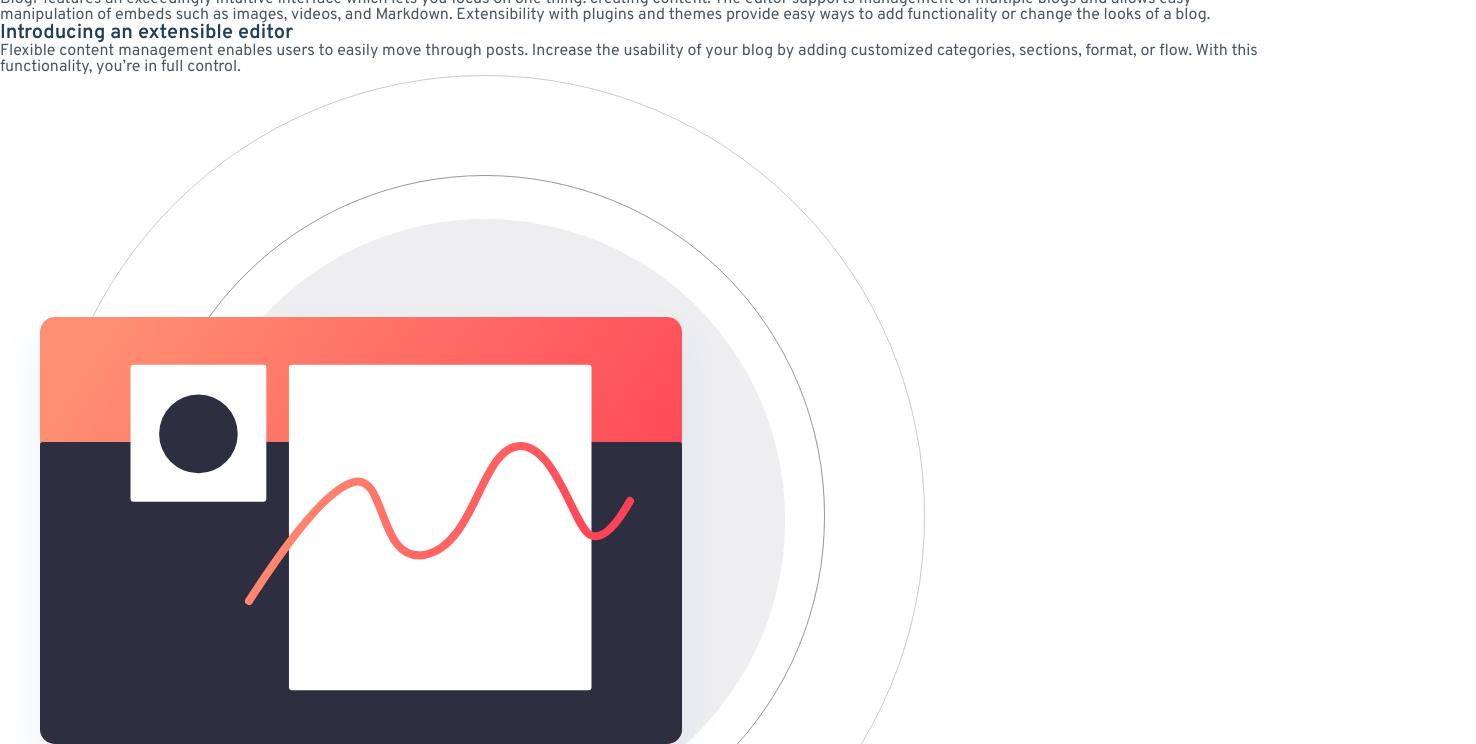
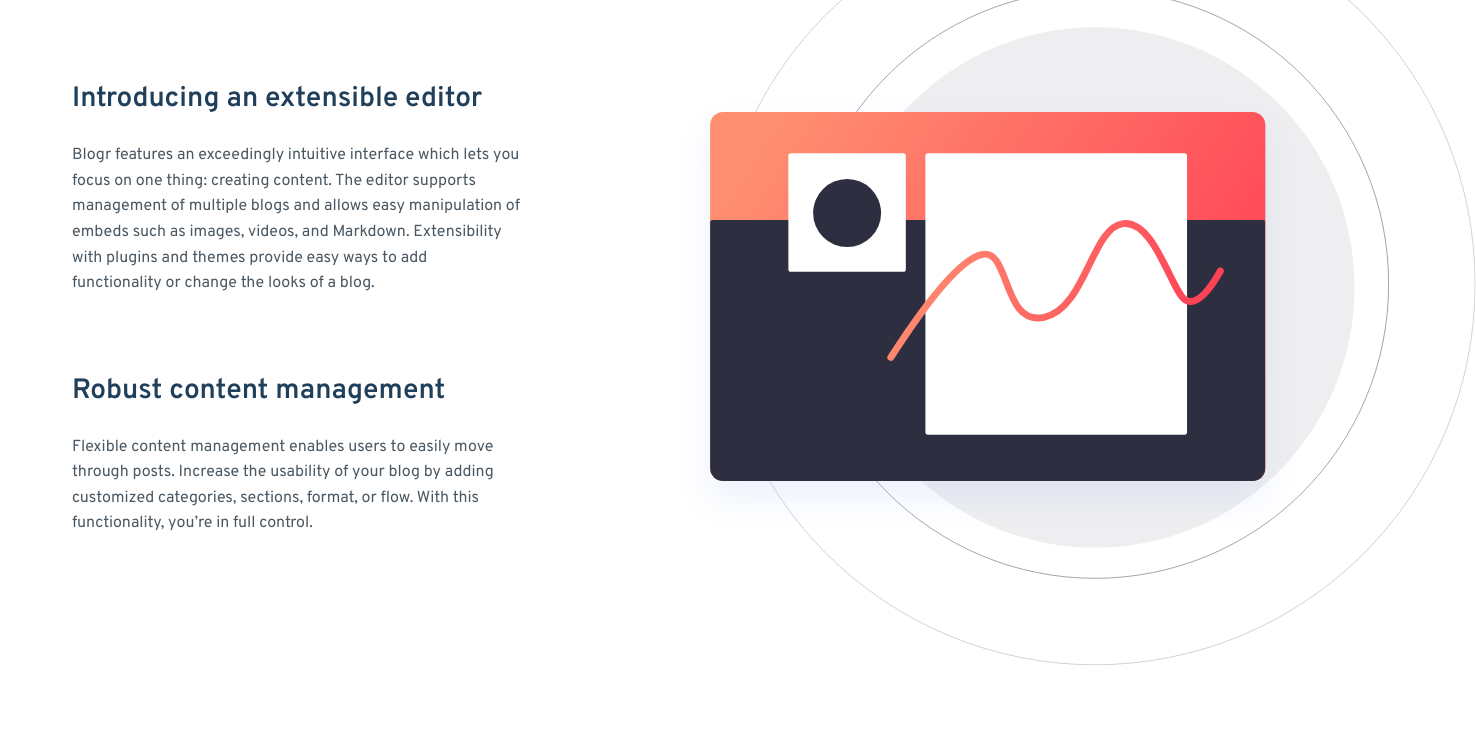
Before and after one commit to KNXCSdev/blogr-landing-page-main, a plain HTML site: page index.html in a window 1280 px wide. Shown: the part 555-1299 px from the top of the page, 1476 px wide, since content can reach past the window. Drawn offline with Linux system fonts and the light colour scheme.

Commit message:
Section future Styling

```diff
--- a/index.html
+++ b/index.html
@@ -50,6 +50,7 @@
     </header>
 
     <section class="future">
+      <div class="container">
         <h2 class="secondary-heading">Designed for the future</h2>
         <div class="future__all">
           <div class="future__desc">
@@ -57,19 +58,25 @@
             <p class="description">
               Blogr features an exceedingly intuitive interface which lets you focus on one thing:
               creating content. The editor supports management of multiple blogs and allows easy
-            manipulation of embeds such as images, videos, and Markdown. Extensibility with plugins
-            and themes provide easy ways to add functionality or change the looks of a blog.
+              manipulation of embeds such as images, videos, and Markdown. Extensibility with
+              plugins and themes provide easy ways to add functionality or change the looks of a
+              blog.
             </p>
 
-          <h3 class="tertiary-heading">Introducing an extensible editor</h3>
+            <h3 class="tertiary-heading">Robust content management</h3>
             <p class="description">
               Flexible content management enables users to easily move through posts. Increase the
-            usability of your blog by adding customized categories, sections, format, or flow. With
-            this functionality, you’re in full control.
+              usability of your blog by adding customized categories, sections, format, or flow.
+              With this functionality, you’re in full control.
             </p>
           </div>
           <div class="future__img">
-          <img src="images/illustration-editor-desktop.svg" alt="Editor Desktop Img" />
+            <img
+              src="images/illustration-editor-desktop.svg"
+              alt="Editor Desktop Img"
+              class="future__editor"
+            />
+          </div>
         </div>
       </div>
     </section>
--- a/main.scss
+++ b/main.scss
@@ -47,6 +47,7 @@ body {
   font-family: "Overpass", sans-serif;
   font-size: 1.6rem;
   line-height: 1;
+  overflow-x: hidden;
 }
 
 section {
@@ -55,31 +56,40 @@ section {
 
 //SECTION REUSABLE
 .container {
-  max-width: 120rem;
+  max-width: 150rem;
   margin: 0 auto;
 }
 
 .description {
   color: var(--verydarkgrayishblue);
+  line-height: 1.6;
+
+  &:nth-child(2) {
+    margin-bottom: 8rem;
+  }
 }
 
 .primary-heading {
   color: var(--white);
-  font-size: 4rem;
+  font-size: 4.8rem;
   font-weight: 600;
 }
 
 .secondary-heading {
   text-align: center;
   color: var(--verydarkblue);
-  font-size: 3rem;
+  font-size: 3.8rem;
   font-weight: 600;
 }
 
 .tertiary-heading {
   color: var(--verydarkblue);
-  font-size: 2rem;
+  font-size: 2.8rem;
   font-weight: 600;
+  margin-bottom: 3rem;
+  &:nth-child(1) {
+    margin-top: 5rem;
+  }
 }
 
 .fourth-heading {
@@ -187,3 +197,26 @@ section {
     }
   }
 }
+
+//SECTION FUTURE
+.future {
+  &__all {
+    display: flex;
+    justify-content: center;
+    align-items: center;
+    gap: 4.8rem;
+  }
+
+  &__desc {
+    flex-basis: 35%;
+  }
+
+  &__img {
+    flex-basis: 50%;
+    img {
+      width: 100%;
+      height: 100%;
+      transform: scale(125%) translateX(15rem);
+    }
+  }
+}
```
Also changed, not shown: css/main.css. Lines whose indentation alone changed are shown as unchanged.
